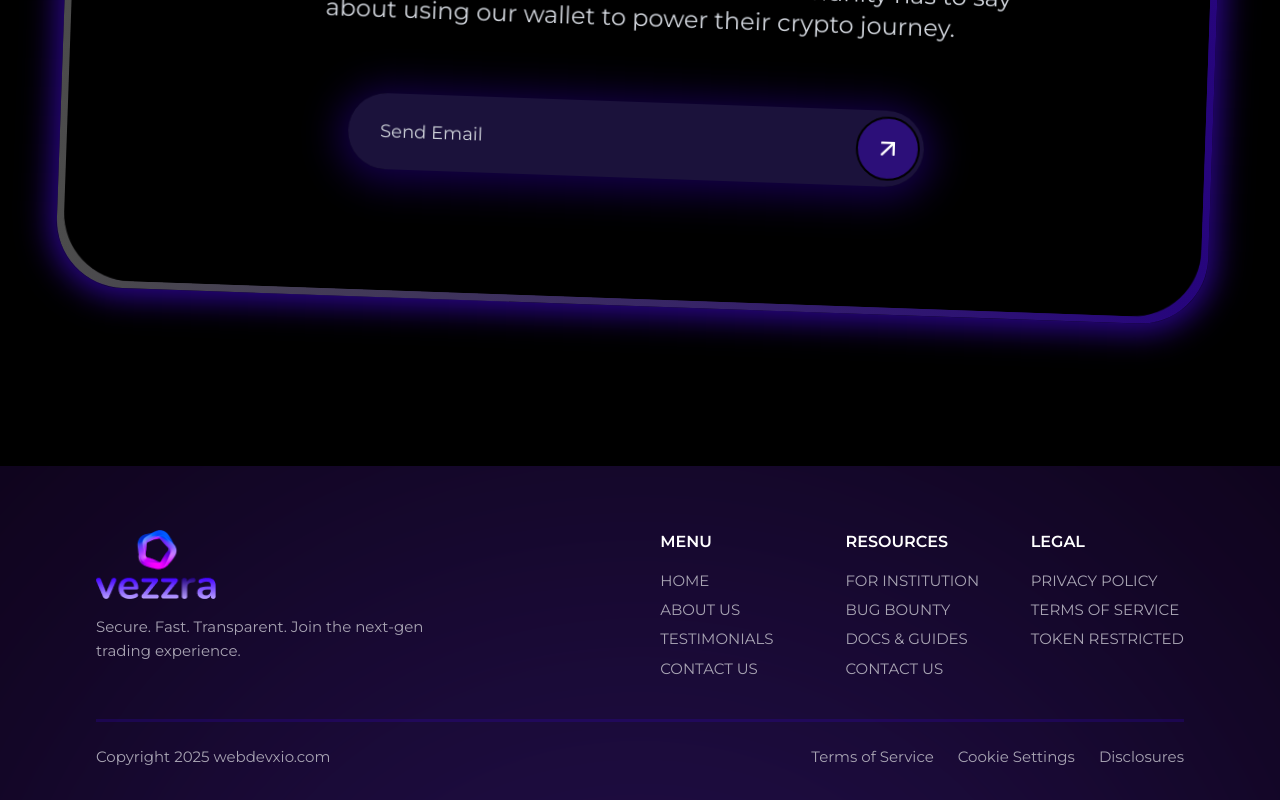
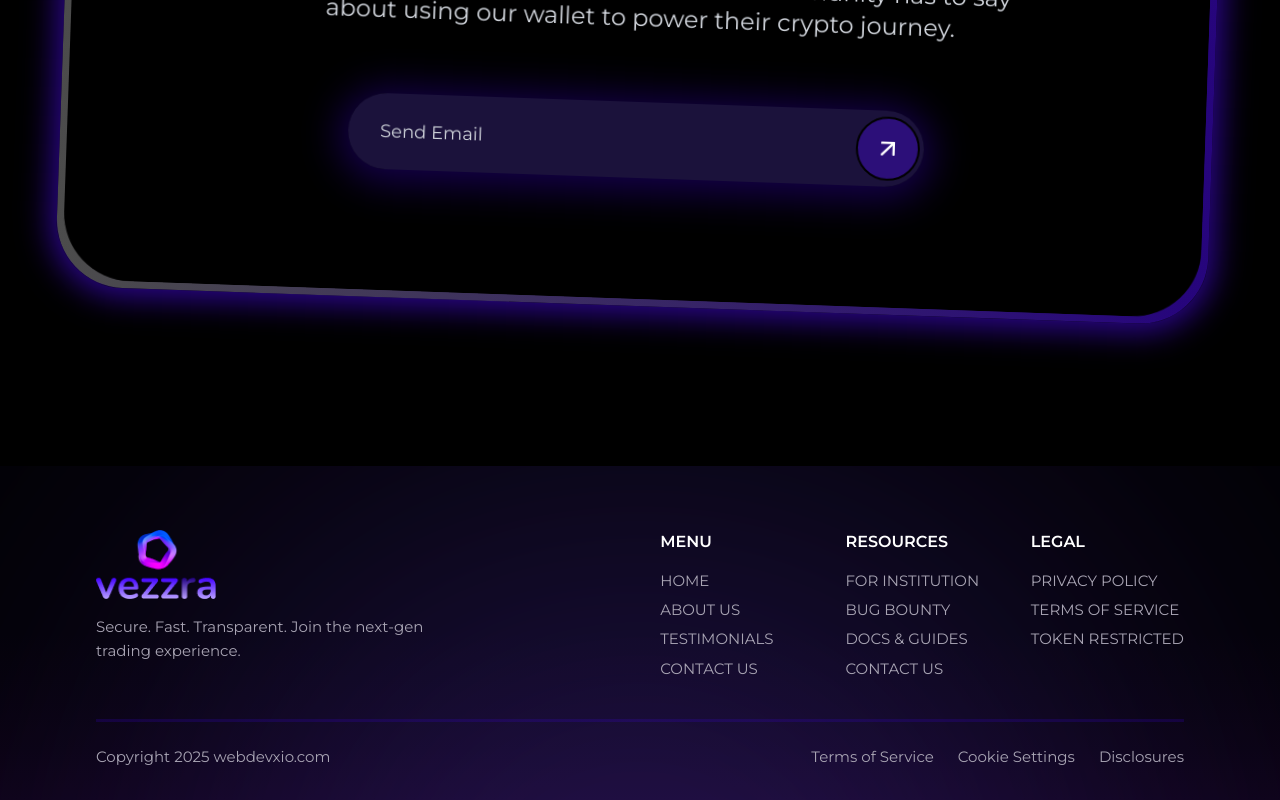
Before and after one commit to TamimOp/vezzra, a Next.js app: page / in a window 1280 px wide. Shown: the part 6322-7122 px from the top of the page. Built offline with nearby package versions, Linux system fonts and the light colour scheme.

Commit message:
Refactor Footer component styles for improved visual consistency and reduced glow effect

```diff
--- a/components/Footer.tsx
+++ b/components/Footer.tsx
@@ -14,22 +14,30 @@ export default function Footer() {
   const bottomLinks = ["Terms of Service", "Cookie Settings", "Disclosures"];
 
   return (
-    <footer className="bg-[#0A010F] text-white pt-16 pb-8 px-4 sm:px-6 md:px-12 lg:px-24 relative overflow-hidden">
-      {/* Bottom Ellipse Gradient - Glowing Effect */}
+    <footer className="relative text-white pt-16 pb-8 px-4 sm:px-6 md:px-12 lg:px-24 overflow-hidden">
       <div
-        className="absolute bottom-0 left-1/2 rounded-full opacity-60 pointer-events-none"
+        className="absolute inset-0 z-0"
         style={{
-          width: "min(1101px, 200vw)",
-          height: "min(1012px, 180vh)",
           background:
-            "radial-gradient(50% 50% at 50% 50%, rgba(143, 105, 242, 0.88) 0%, rgba(73, 26, 228, 0.88) 100%)",
-          filter: "blur(min(390.8px, 30vw))",
-          transform: "translateX(-50%) translateY(80%)",
+            "linear-gradient(to bottom, transparent 0%, transparent 50%, rgba(10, 1, 15, 0.3) 70%, rgba(10, 1, 15, 0.6) 85%, #0A010F 100%)",
         }}
       />
 
-      <div className="max-w-7xl mx-auto">
-        <div className="flex flex-col lg:flex-row justify-between gap-8 md:gap-12 border-b-[3px] border-[#4200FF2B] pb-8 md:pb-10 relative z-20">
+      {/* Bottom Ellipse Gradient - Slightly Reduced Glow Effect */}
+      <div
+        className="absolute bottom-0 left-1/2 rounded-full opacity-70 pointer-events-none z-10"
+        style={{
+          width: "min(900px, 160vw)",
+          height: "min(700px, 120vh)",
+          background:
+            "radial-gradient(50% 50% at 50% 50%, rgba(143, 105, 242, 0.7) 0%, rgba(73, 26, 228, 0.5) 100%)",
+          filter: "blur(min(250px, 25vw))",
+          transform: "translateX(-50%) translateY(65%)",
+        }}
+      />
+
+      <div className="max-w-7xl mx-auto relative z-20">
+        <div className="flex flex-col lg:flex-row justify-between gap-8 md:gap-12 border-b-[3px] border-[#4200FF2B] pb-8 md:pb-10">
           {/* LEFT SECTION */}
           <motion.div
             initial={{ opacity: 0, y: 50 }}
@@ -144,9 +152,11 @@ export default function Footer() {
           whileInView={{ opacity: 1, y: 0 }}
           viewport={{ once: true }}
           transition={{ duration: 0.6, delay: 1.2 }}
-          className="flex flex-col sm:flex-row justify-between items-center text-[#A8A4B3] text-xs sm:text-sm md:text-[15px] pt-4 md:pt-6 gap-3 md:gap-4 relative z-20"
+          className="flex flex-col sm:flex-row justify-between items-center text-[#A8A4B3] text-xs sm:text-sm md:text-[15px] pt-4 md:pt-6 gap-3 md:gap-4"
         >
-          <p className="text-center sm:text-left">Copyright 2025 webdevxio.com</p>
+          <p className="text-center sm:text-left">
+            Copyright 2025 webdevxio.com
+          </p>
           <div className="flex flex-col sm:flex-row gap-3 sm:gap-6 text-center">
             {bottomLinks.map((link, index) => (
               <motion.a
```
